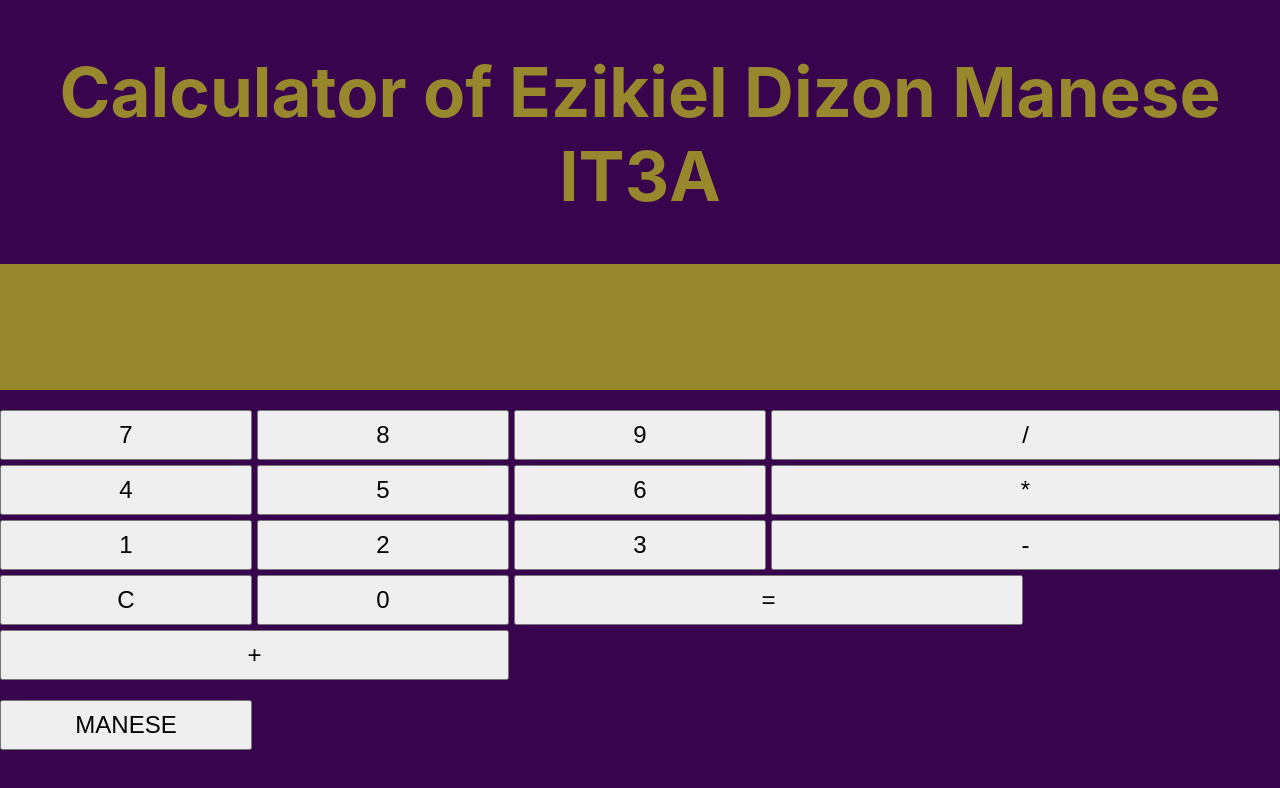
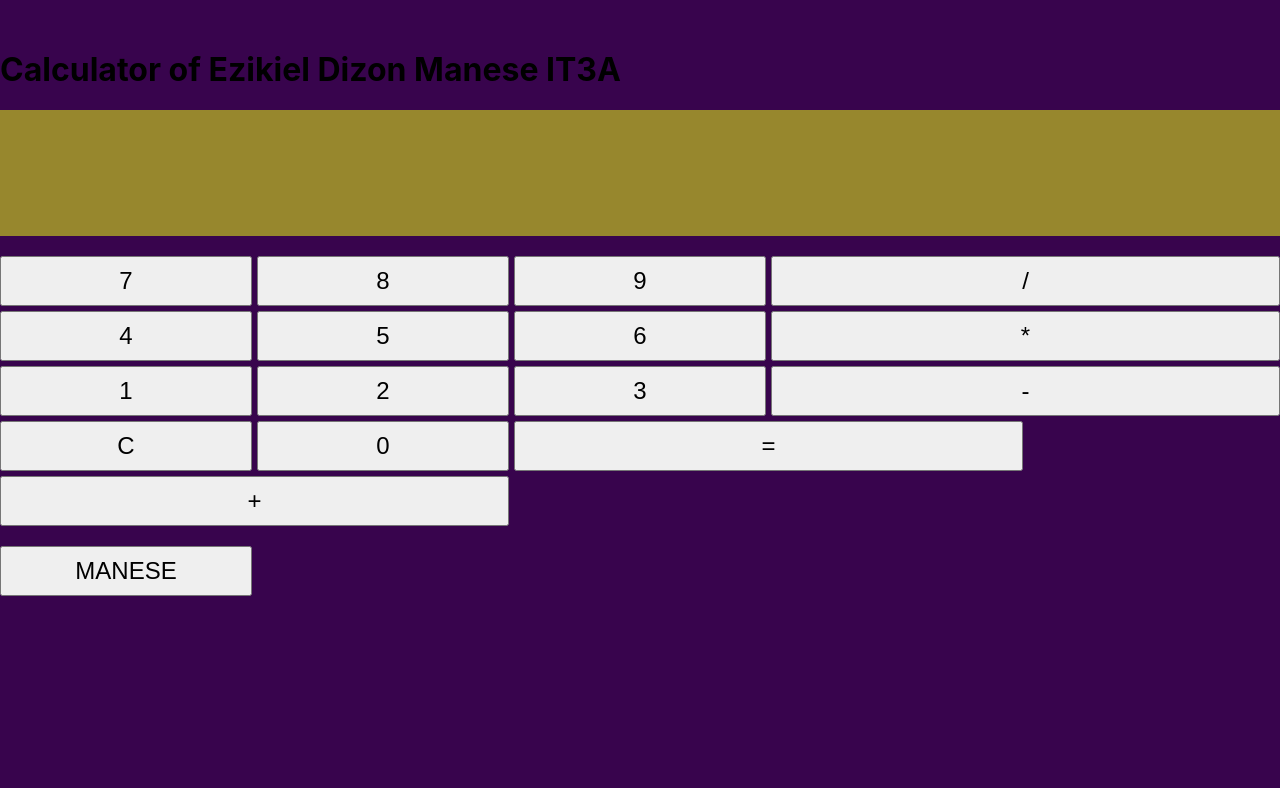
Before and after one commit to Ezikiel2023/prelimexam, a React (Create React App) app: page / in a window 1280 px wide. Shown: the top 788 px of the page. Built offline with nearby package versions, Linux system fonts and the light colour scheme.

Commit message:
Update App.css

```diff
--- a/src/App.css
+++ b/src/App.css
@@ -7,7 +7,7 @@
 }
 
 .CalcDisplay {
-  color: #38044d;
+  color:  #38044d;
   background-color: rgba(194, 194, 31, 0.692);
   height: 70px;
   text-align: center;
@@ -42,7 +42,7 @@ button:nth-child(15) {
   grid-column: span 2;
 }
 
-body {
+body{
   background-color: #38044d;
 }
 
@@ -50,7 +50,7 @@ button:nth-child(16) {
   grid-column: span 2;
 }
 
-.Header {
+.Footer {
   margin-top: 20px;
   text-align: center;
   font-size: 69px;
```
